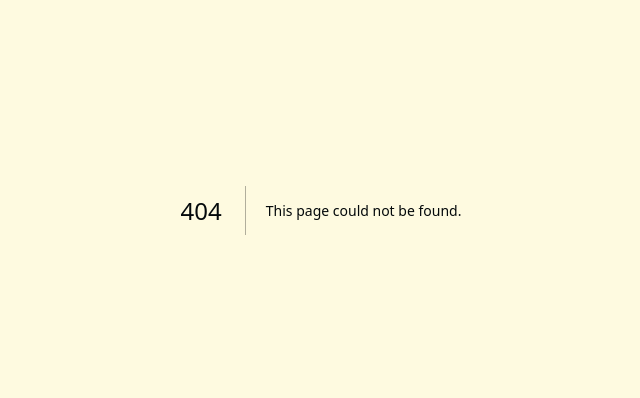
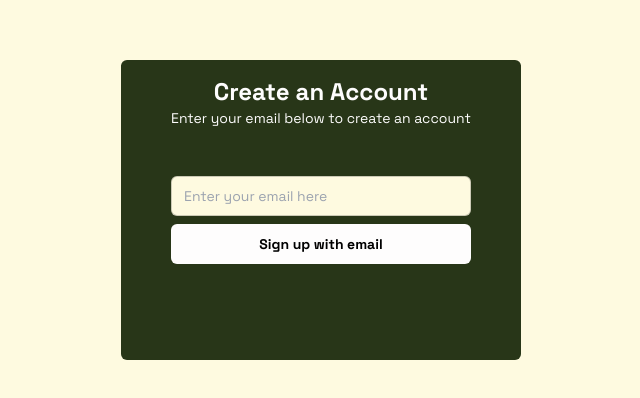
Before and after one commit to bchang3/snacksafe, a Next.js app in the folder snacksafe/: page /signup in a window 1280 px wide. Before the commit this address had no page. Shown: the part 190-588 px from the top of the page, without its empty margins (319-959 px from the left). Built offline with nearby package versions, Linux system fonts and the light colour scheme.

Commit message:
Login component

```diff
--- a/snacksafe/app/notes/page.tsx
+++ b/snacksafe/app/notes/page.tsx
@@ -4,5 +4,10 @@ export default async function Notes() {
   const supabase = createClient();
   const { data: notes } = await supabase.from("notes").select();
 
-  return <pre>{JSON.stringify(notes, null, 2)}</pre>;
+  return (
+    <div className="text-black">
+      hello
+      <pre>{JSON.stringify(notes, null, 2)}</pre>
+    </div>
+  );
 }
--- a/snacksafe/app/page.tsx
+++ b/snacksafe/app/page.tsx
@@ -19,9 +19,11 @@ export default async function Index() {
 
   const isSupabaseConnected = canInitSupabaseClient();
 
-  return <div className="flex h-screen items-center justify-center">
-    <div className="flex  justify-center h-96 w-96 text-white bg-moss_green rounded-lg text-4xl font-grotesk-bold">
-      <div className="mt-4">Snacksafe</div>
+  return (
+    <div className="flex h-screen items-center justify-center">
+      <div className="flex  justify-center h-96 w-96 text-white bg-moss_green rounded-lg text-4xl font-grotesk-bold">
+        <div className="mt-4">Snacksafe</div>
+      </div>
     </div>
-  </div>;
+  );
 }
--- /dev/null
+++ b/snacksafe/app/signup/page.tsx
@@ -0,0 +1,18 @@
+import LoginBox from "@/components/LoginPage";
+import { Input } from "@/components/ui/input";
+import { createClient } from "@/utils/supabase/server";
+import { CredentialResponse, GoogleLogin } from "@react-oauth/google";
+import React, { ReactElement } from "react";
+export default function SignUp() {
+  const responseMessage = (response: CredentialResponse) => {
+    console.log(response);
+  };
+  // const errorMessage = (error) => {
+  //   console.log(error);
+  // };
+  return (
+    <div className="flex h-screen items-center justify-center">
+      <LoginBox />
+    </div>
+  );
+}
--- /dev/null
+++ b/snacksafe/components/LoginPage.tsx
@@ -0,0 +1,47 @@
+"use client"
+import { CredentialResponse, GoogleLogin, GoogleOAuthProvider } from "@react-oauth/google";
+import { Input } from "./ui/input";
+import { Button } from "./ui/button";
+function LoginBox () {
+    const responseMessage = (response: CredentialResponse) => {
+        console.log(response);
+    };
+    const errorMessage = (error) => {
+        console.log(error);
+    };
+	return (
+        <div className="flex h-full items-center justify-center">
+      <div className="flex w-[400px] h-[300px] bg-moss_green text-white rounded-md font-grotesk-bold font-bold text-2xl">
+        <div className="flex flex-col w-full">
+          <div className="flex justify-center">
+            <div className="mt-4">Create an Account</div>
+          </div>
+          <div className="flex justify-center">
+            <div className="font-grotesk-regular font-thin text-sm">
+              Enter your email below to create an account
+            </div>
+          </div>
+          <div className="flex justify-center mt-12">
+            <Input
+              placeholder="Enter your email here"
+              className="w-3/4 font-grotesk-regular font-thin text-black"
+            ></Input>
+
+          </div>
+          <div className="flex justify-center mt-2">
+            <Button className="bg-white w-3/4 text-black">Sign up with email </Button>
+          </div>
+          <div className="flex justify-center mt-8">
+          <GoogleOAuthProvider clientId = "664128447145-oli15ris18qh9hqitkclibencdld2ohe.apps.googleusercontent.com">
+            <GoogleLogin text="signup_with" onSuccess={responseMessage}></GoogleLogin>
+            </GoogleOAuthProvider>
+            </div>
+          <div>
+          </div>
+        </div>
+      </div>
+    </div>
+
+	);
+}
+export default LoginBox;
--- /dev/null
+++ b/snacksafe/components/ui/button.tsx
@@ -0,0 +1,56 @@
+import * as React from "react"
+import { Slot } from "@radix-ui/react-slot"
+import { cva, type VariantProps } from "class-variance-authority"
+
+import { cn } from "@/lib/utils"
+
+const buttonVariants = cva(
+  "inline-flex items-center justify-center whitespace-nowrap rounded-md text-sm font-medium ring-offset-background transition-colors focus-visible:outline-none focus-visible:ring-2 focus-visible:ring-ring focus-visible:ring-offset-2 disabled:pointer-events-none disabled:opacity-50",
+  {
+    variants: {
+      variant: {
+        default: "bg-primary text-primary-foreground hover:bg-primary/90",
+        destructive:
+          "bg-destructive text-destructive-foreground hover:bg-destructive/90",
+        outline:
+          "border border-input bg-background hover:bg-accent hover:text-accent-foreground",
+        secondary:
+          "bg-secondary text-secondary-foreground hover:bg-secondary/80",
+        ghost: "hover:bg-accent hover:text-accent-foreground",
+        link: "text-primary underline-offset-4 hover:underline",
+      },
+      size: {
+        default: "h-10 px-4 py-2",
+        sm: "h-9 rounded-md px-3",
+        lg: "h-11 rounded-md px-8",
+        icon: "h-10 w-10",
+      },
+    },
+    defaultVariants: {
+      variant: "default",
+      size: "default",
+    },
+  }
+)
+
+export interface ButtonProps
+  extends React.ButtonHTMLAttributes<HTMLButtonElement>,
+    VariantProps<typeof buttonVariants> {
+  asChild?: boolean
+}
+
+const Button = React.forwardRef<HTMLButtonElement, ButtonProps>(
+  ({ className, variant, size, asChild = false, ...props }, ref) => {
+    const Comp = asChild ? Slot : "button"
+    return (
+      <Comp
+        className={cn(buttonVariants({ variant, size, className }))}
+        ref={ref}
+        {...props}
+      />
+    )
+  }
+)
+Button.displayName = "Button"
+
+export { Button, buttonVariants }
--- /dev/null
+++ b/snacksafe/components/ui/input.tsx
@@ -0,0 +1,25 @@
+import * as React from "react"
+
+import { cn } from "@/lib/utils"
+
+export interface InputProps
+  extends React.InputHTMLAttributes<HTMLInputElement> {}
+
+const Input = React.forwardRef<HTMLInputElement, InputProps>(
+  ({ className, type, ...props }, ref) => {
+    return (
+      <input
+        type={type}
+        className={cn(
+          "flex h-10 w-full rounded-md border border-input bg-background px-3 py-2 text-sm ring-offset-background file:border-0 file:bg-transparent file:text-sm file:font-medium placeholder:text-muted-foreground focus-visible:outline-none focus-visible:ring-2 focus-visible:ring-ring focus-visible:ring-offset-2 disabled:cursor-not-allowed disabled:opacity-50",
+          className
+        )}
+        ref={ref}
+        {...props}
+      />
+    )
+  }
+)
+Input.displayName = "Input"
+
+export { Input }
--- /dev/null
+++ b/snacksafe/lib/utils.ts
@@ -0,0 +1,6 @@
+import { type ClassValue, clsx } from "clsx"
+import { twMerge } from "tailwind-merge"
+
+export function cn(...inputs: ClassValue[]) {
+  return twMerge(clsx(inputs))
+}
```
Also changed, not shown: snacksafe/app/globals.css (+8 -9 lines), snacksafe/package.json (+8 -1 lines), snacksafe/tailwind.config.ts (added, +80 -0 lines), snacksafe/components.json (added), 1 other file (tests, documents, lock files or other folders).
